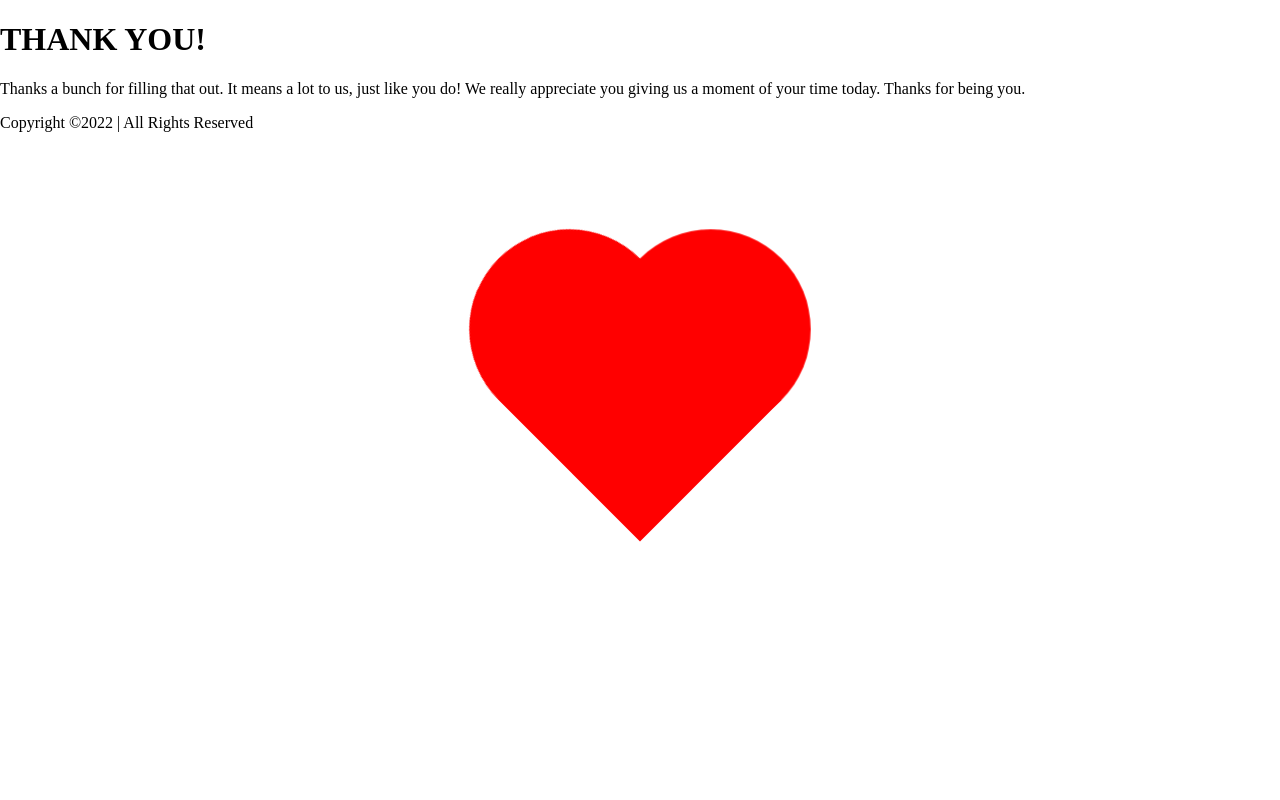
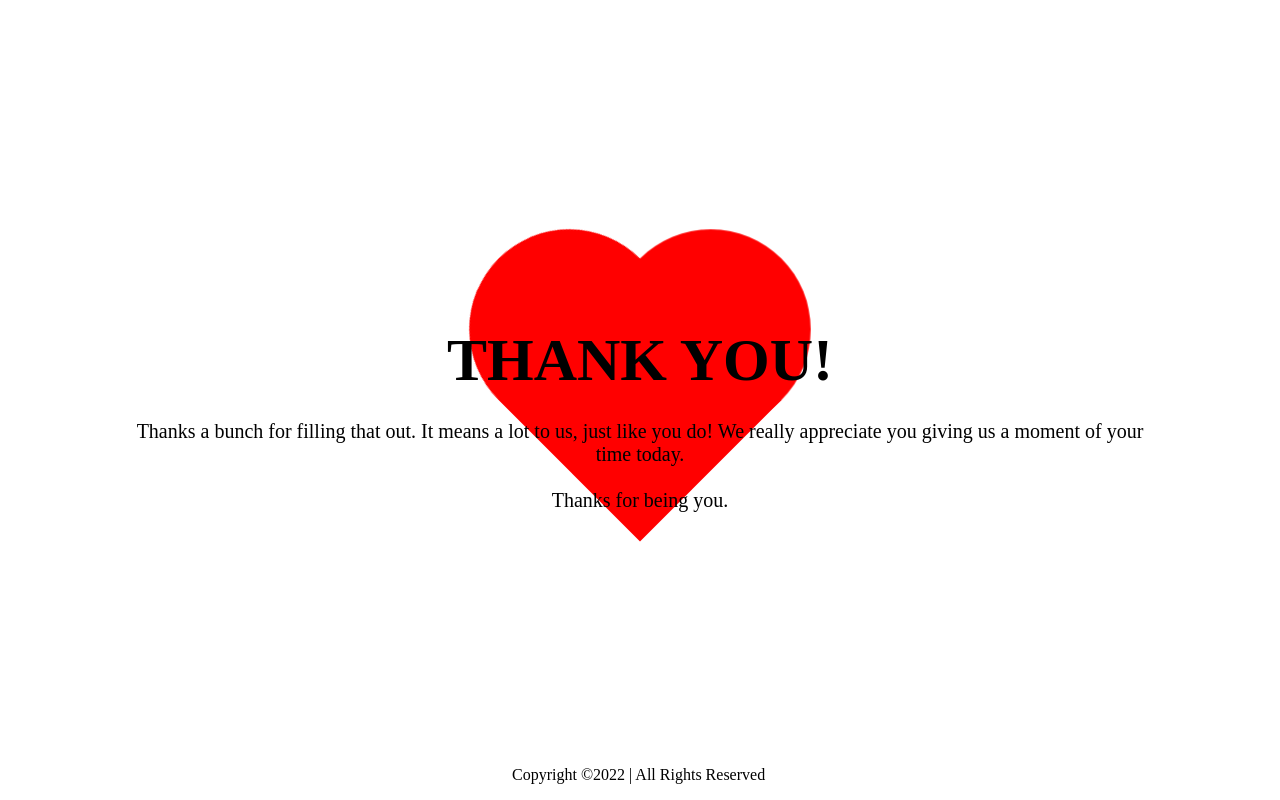
Before and after one commit to ddaniell1987/portfolio, a plain HTML site: page thankyou.html in a window 1280 px wide. Drawn offline with nearby package versions, Linux system fonts and the light colour scheme.

Commit message:
final touches

```diff
--- a/thankyou.css
+++ b/thankyou.css
@@ -62,8 +62,26 @@
 
 }
 .site-header__title{
- position: relative;
+    position: absolute;
+    font-size: 60px;
+    text-align: center;
+    top: 40%;
+    left: 50%;
+    transform: translate(-50%, -50%);
+
 }
 .main-content__body{
-    position: relative;
+    position: absolute;
+    font-size: 20px;
+    text-align: center;
+    top: 50%;
+    left: 10%;
+    right: 10%;
+    justify-content: center;
 }
+.site-footer{
+    position: absolute;
+    text-align: center;
+    bottom: 0;
+    left: 40%;
+}
--- a/thankyou.html
+++ b/thankyou.html
@@ -1,3 +1,4 @@
+<!DOCTYPE html>
 <html lang="en">
 <head>
 	<meta charset="utf-8">
@@ -19,7 +20,8 @@
 	</header>
 
 	<div class="main-content">
-		<p class="main-content__body" data-lead-id="main-content-body">Thanks a bunch for filling that out. It means a lot to us, just like you do! We really appreciate you giving us a moment of your time today. Thanks for being you.</p>
+		<p class="main-content__body" data-lead-id="main-content-body">Thanks a bunch for filling that out. It means a lot to us, just like you do! We really appreciate you giving us a moment of your time today.
+			<br></br> Thanks for being you.</p>
 	</div>
 	<script src="https://2-22-4-dot-lead-pages.appspot.com/static/lp918/min/jquery-1.9.1.min.js"></script>
 	<script src="https://2-22-4-dot-lead-pages.appspot.com/static/lp918/min/html5shiv.js"></script>
```
Also changed, not shown: index.html (+1 -1 lines).
